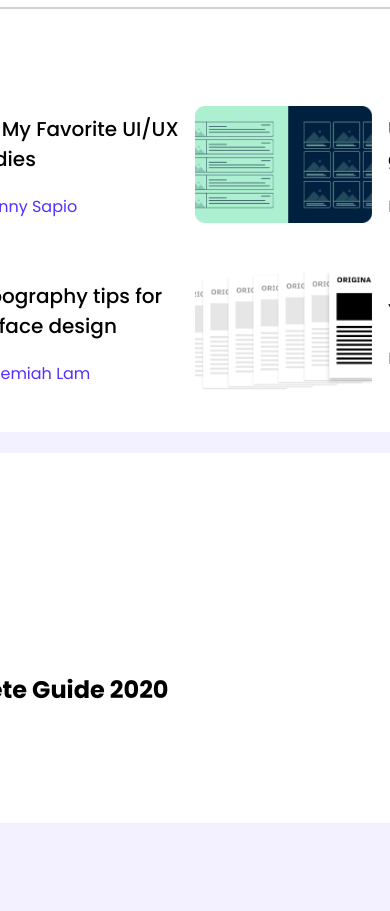
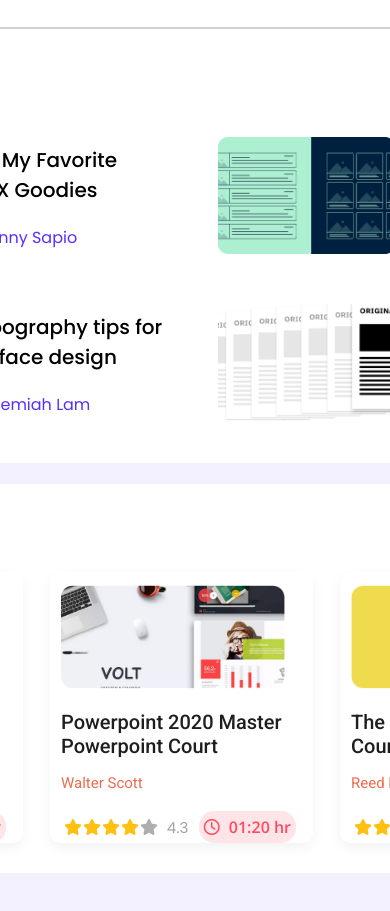
Before and after one commit to showvike/leader-board, a plain HTML site: page index.html in a window 390 px wide. Shown: the part 295-1206 px from the top of the page. Before the commit the page ends 1126 px from the top, so only its background shows below. Drawn offline with nearby package versions, Linux system fonts and the light colour scheme.

Commit message:
all done without responsive and nav

```diff
--- a/index.html
+++ b/index.html
@@ -93,13 +93,57 @@
       </section>
       <!-- top players and blogs section ends -->
       <!-- latest-course section starts -->
-      <section class="container">
+      <section class="container latest-course">
         <h2 class="section-title">Latest Courses</h2>
         <div class="courses">
           <div class="course">
             <img src="./images/courses/course-1.png" />
             <div class="course-desc">
               <h2 class="course-title">React - The Complete Guide 2020</h2>
+              <p class="course-author">Reed Krakoff.</p>
+              <div class="course-info">
+                <div class="course-rating">
+                  <i class="fa-solid fa-star filled"></i>
+                  <i class="fa-solid fa-star filled"></i>
+                  <i class="fa-solid fa-star filled"></i>
+                  <i class="fa-solid fa-star filled"></i>
+                  <i class="fa-solid fa-star empty"></i>
+                  <span>4.5</span>
+                </div>
+                <div class="course-time">
+                  <i class="fa-regular fa-clock"></i>
+                  <span>01:30 hr</span>
+                </div>
+              </div>
+            </div>
+          </div>
+          <div class="course">
+            <img src="./images/courses/course-2.png" />
+            <div class="course-desc">
+              <h2 class="course-title">
+                Powerpoint 2020 Master Powerpoint Court
+              </h2>
+              <p class="course-author">Walter Scott</p>
+              <div class="course-info">
+                <div class="course-rating">
+                  <i class="fa-solid fa-star filled"></i>
+                  <i class="fa-solid fa-star filled"></i>
+                  <i class="fa-solid fa-star filled"></i>
+                  <i class="fa-solid fa-star filled"></i>
+                  <i class="fa-solid fa-star empty"></i>
+                  <span>4.3</span>
+                </div>
+                <div class="course-time">
+                  <i class="fa-regular fa-clock"></i>
+                  <span>01:20 hr</span>
+                </div>
+              </div>
+            </div>
+          </div>
+          <div class="course">
+            <img src="./images/courses/course-3.png" />
+            <div class="course-desc">
+              <h2 class="course-title">The Complete JavaScript Course 2020</h2>
               <p class="course-author">Reed Krakoff.</p>
               <div class="course-info">
                 <div class="course-rating">
--- a/styles/style.css
+++ b/styles/style.css
@@ -1,5 +1,5 @@
 /* fonts */
-@import url("https://fonts.googleapis.com/css2?family=Poppins:ital,wght@0,100;0,200;0,300;0,400;0,500;0,600;0,700;0,800;0,900;1,100;1,200;1,300;1,400;1,500;1,600;1,700;1,800;1,900&family=Roboto:ital,wght@0,100;0,300;0,400;0,500;0,700;0,900;1,100;1,300;1,400;1,500;1,700;1,900&display=swap");
+@import url("https://fonts.googleapis.com/css2?family=Open+Sans:ital,wght@0,300;0,400;0,500;0,600;0,700;0,800;1,300;1,400;1,500;1,600;1,700;1,800&family=Poppins:ital,wght@0,100;0,200;0,300;0,400;0,500;0,600;0,700;0,800;0,900;1,100;1,200;1,300;1,400;1,500;1,600;1,700;1,800;1,900&family=Roboto:ital,wght@0,100;0,300;0,400;0,500;0,700;0,900;1,100;1,300;1,400;1,500;1,700;1,900&display=swap");
 
 /* common styles and utilities */
 body {
@@ -42,6 +42,7 @@ hr {
   display: grid;
   grid-template-columns: repeat(3, 1fr);
   grid-row-gap: 29px;
+  margin-top: 40px;
 }
 
 .player {
@@ -64,7 +65,9 @@ hr {
 .blogs {
   display: grid;
   grid-template-columns: repeat(2, 1fr);
+  grid-column-gap: 46px;
   grid-row-gap: 26px;
+  margin-top: 31px;
 }
 
 .blog {
@@ -87,6 +90,7 @@ hr {
 }
 
 .blog-author {
+  /* margin-top: 6px; */
   color: #9f9f9f;
 }
 
@@ -96,13 +100,57 @@ hr {
 }
 
 /* latest course styles */
+.latest-course {
+  margin-bottom: 30px;
+}
+
+.courses {
+  display: grid;
+  grid-template-columns: repeat(3, 1fr);
+  font-family: "Roboto", sans-serif;
+}
+
+.course {
+  width: 235px;
+  padding: 13px 17px 0 11px;
+  box-shadow: 0px 5px 13px #0000000d;
+  border-radius: 10px;
+}
+
 .course img {
   width: 224px;
   height: 104px;
 }
 
+.course-title {
+  font-weight: 500;
+  font-size: 20px;
+  color: #1e1e1e;
+}
+
+.course-author {
+  font-size: 15px;
+  color: #ed6b4f;
+  margin-bottom: 19px;
+}
+
 .course-info {
   display: flex;
+  justify-content: space-between;
+  align-items: center;
+}
+
+.course-rating span {
+  margin-left: 11px;
+  font-family: "Poppins";
+  font-size: 15px;
+  color: #a2a2a2;
+}
+
+.fa-star {
+  width: 12px;
+  height: 12px;
+  margin-left: 3px;
 }
 
 .fa-star.filled {
@@ -112,3 +160,16 @@ hr {
 .fa-star.empty {
   color: #aeaeae;
 }
+
+.course-time {
+  background-color: #ffe4e8;
+  padding: 5px 5px;
+  border-radius: 15px;
+  font-weight: 600;
+  font-family: "Open Sans", sans-serif;
+  color: #ff4a60;
+}
+
+.course-time span {
+  margin-left: 5px;
+}
```
